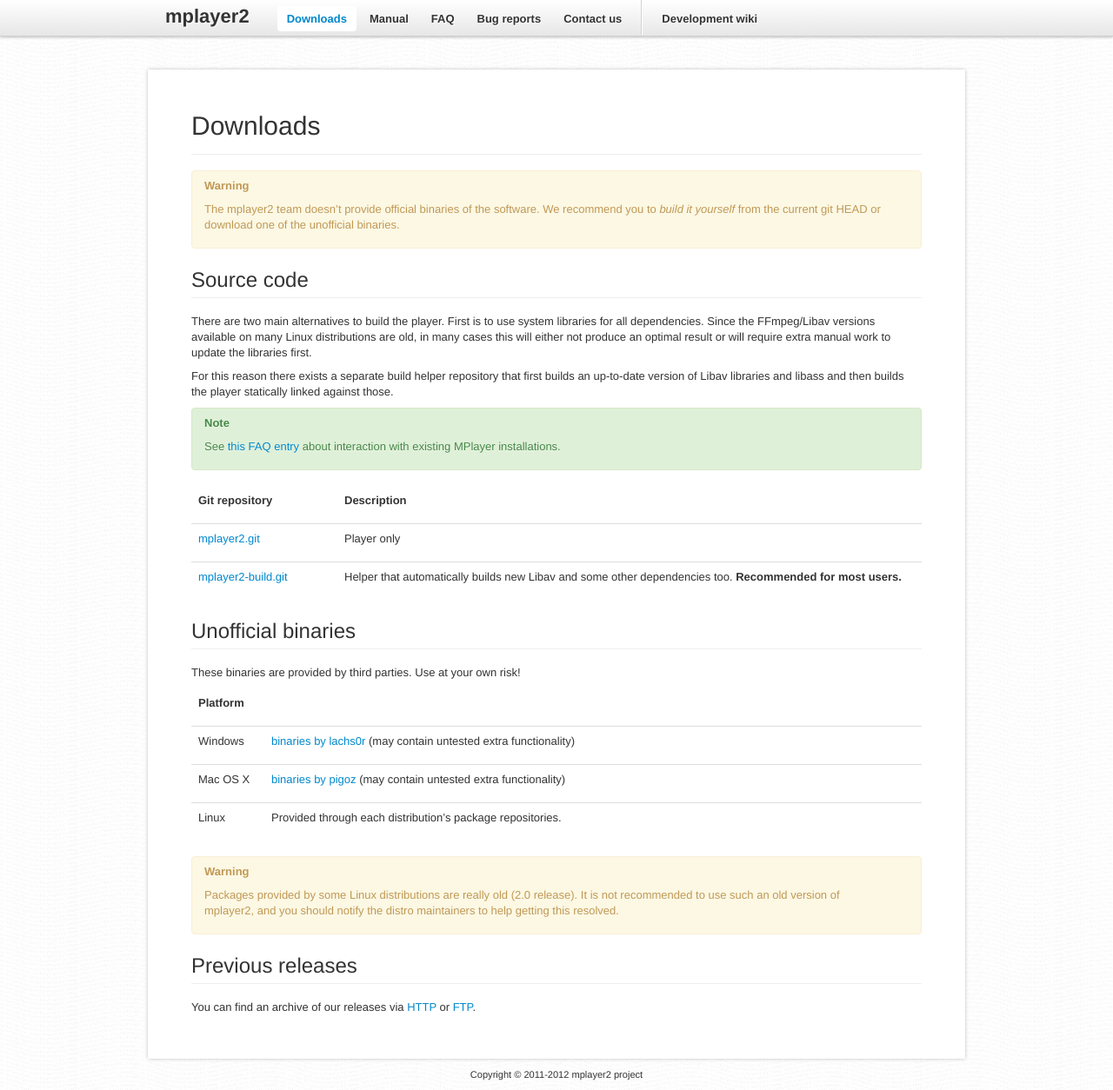
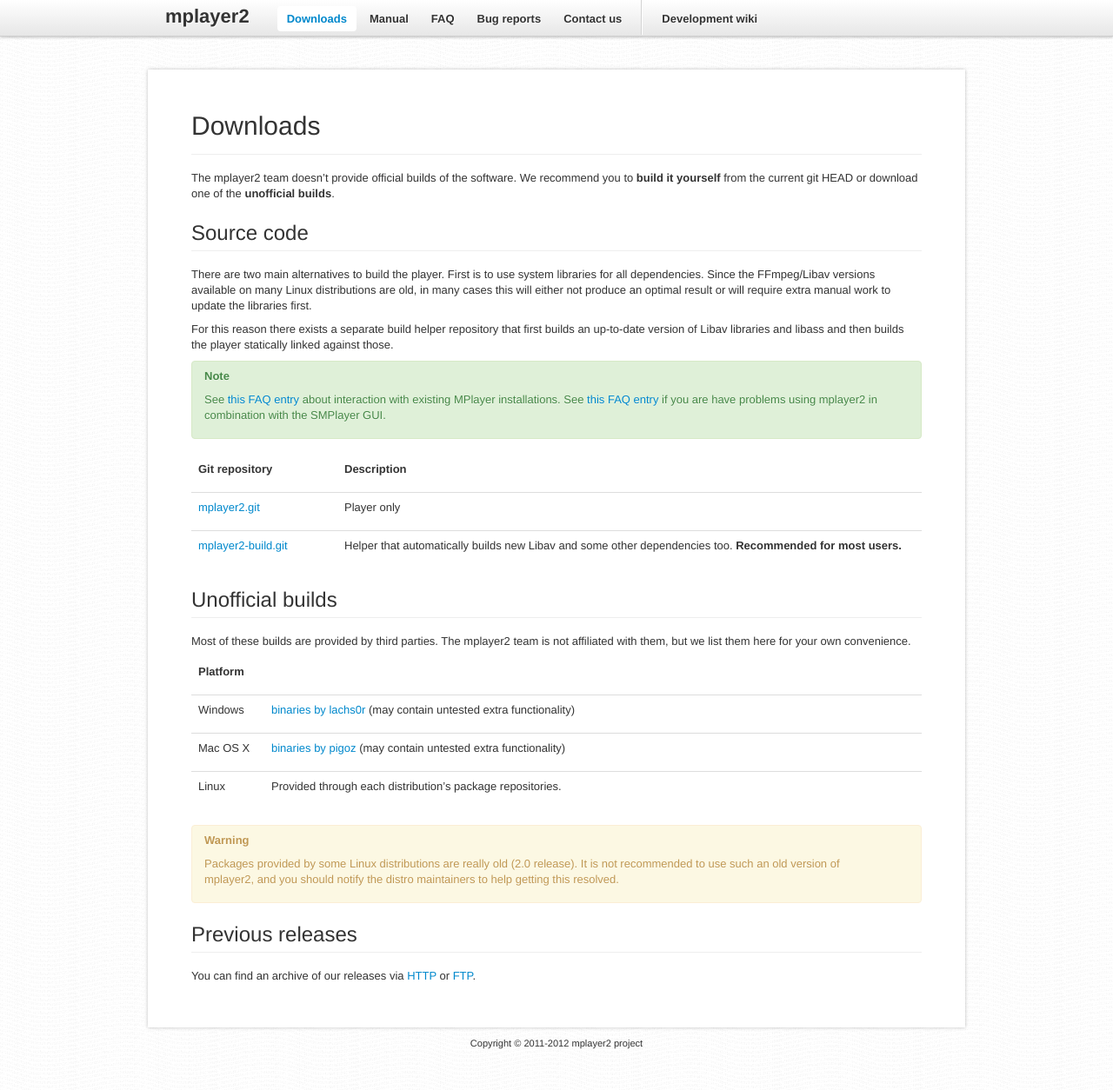
Before and after one commit to mplayer2/mplayer2.org, a Sphinx documentation site: the page built from source/downloads.rst, in a window 1280 px wide and 1254 px high. Shown: the whole window at 87% size. Built offline with Sphinx 7.4.7, drawn with Linux system fonts in a browser that asks for light colours; nearby versions of some CDN libraries.

Commit message:
reworded some sentences and added faq about SMPlayer2 crashes
this changes will hopefully make it easier for new users to install and
use mplayer2.

```diff
--- a/source/downloads.rst
+++ b/source/downloads.rst
@@ -1,11 +1,9 @@
 Downloads
 =========
 
-.. warning::
-    The mplayer2 team doesn't provide official binaries of the software.
-    We recommend you to *build it yourself* from the current git HEAD or
-    download one of the unofficial binaries.
-
+The mplayer2 team doesn't provide official builds of the software.
+We recommend you to **build it yourself** from the current git HEAD or
+download one of the **unofficial builds**.
 
 Source code
 -----------
@@ -21,8 +19,9 @@
 then builds the player statically linked against those.
 
 .. note::
-    See :ref:`this FAQ entry <faq-1>` about interaction with
-    existing MPlayer installations.
+    See :ref:`this FAQ entry <faq-1>` about interaction with existing MPlayer
+    installations. See :ref:`this FAQ entry <faq-3>` if you are have problems
+    using mplayer2 in combination with the SMPlayer GUI.
 
 .. csv-table::
     :header: "Git repository", "Description"
@@ -33,10 +32,11 @@
     **Recommended for most users.**"
 
 
-Unofficial binaries
--------------------
+Unofficial builds
+-----------------
 
-These binaries are provided by third parties. Use at your own risk!
+Most of these builds are provided by third parties. The mplayer2 team is not
+affiliated with them, but we list them here for your own convenience.
 
 .. csv-table::
     :header: "Platform", ""
```
Also changed, not shown: source/faq.rst (+9 -0 lines).
